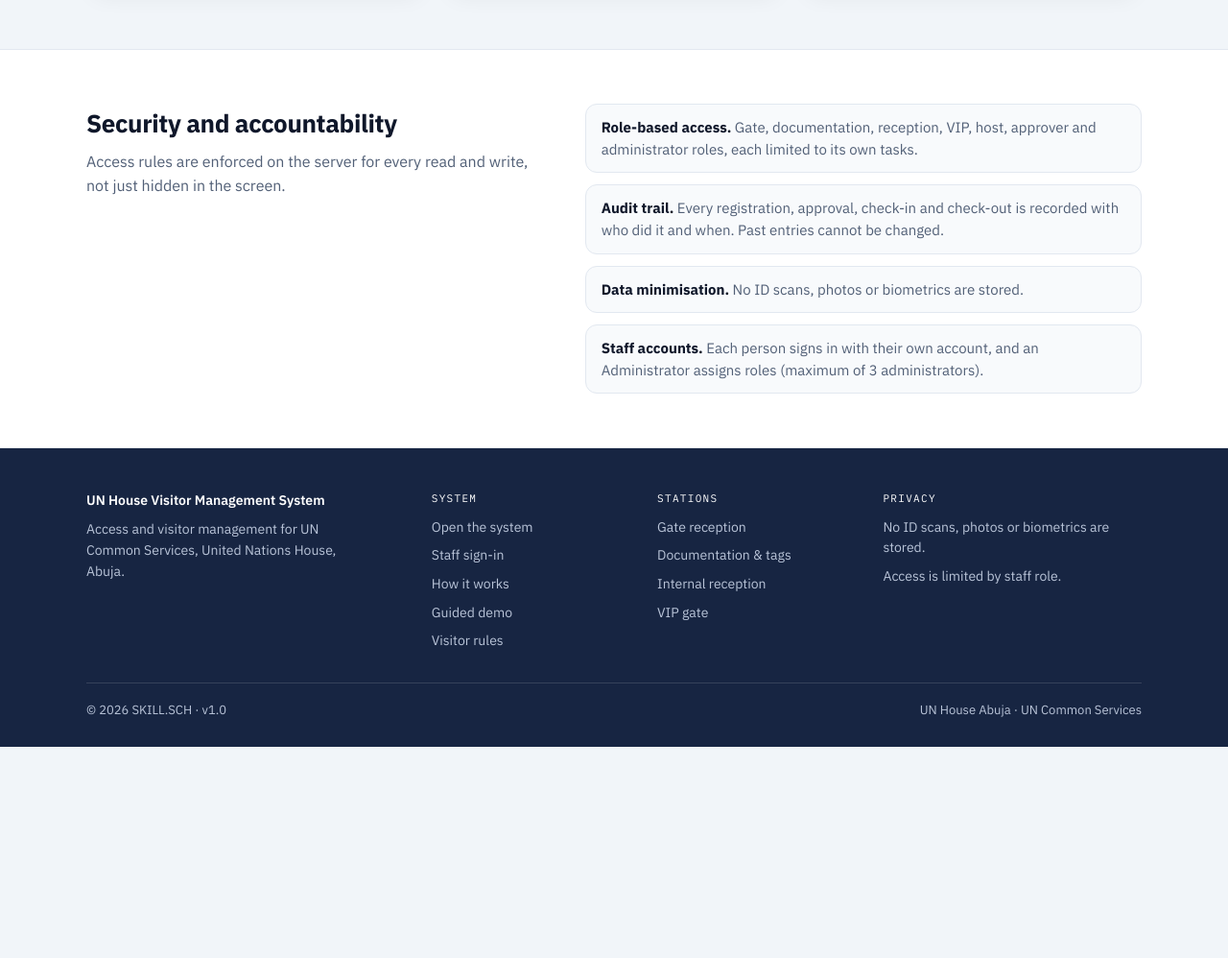
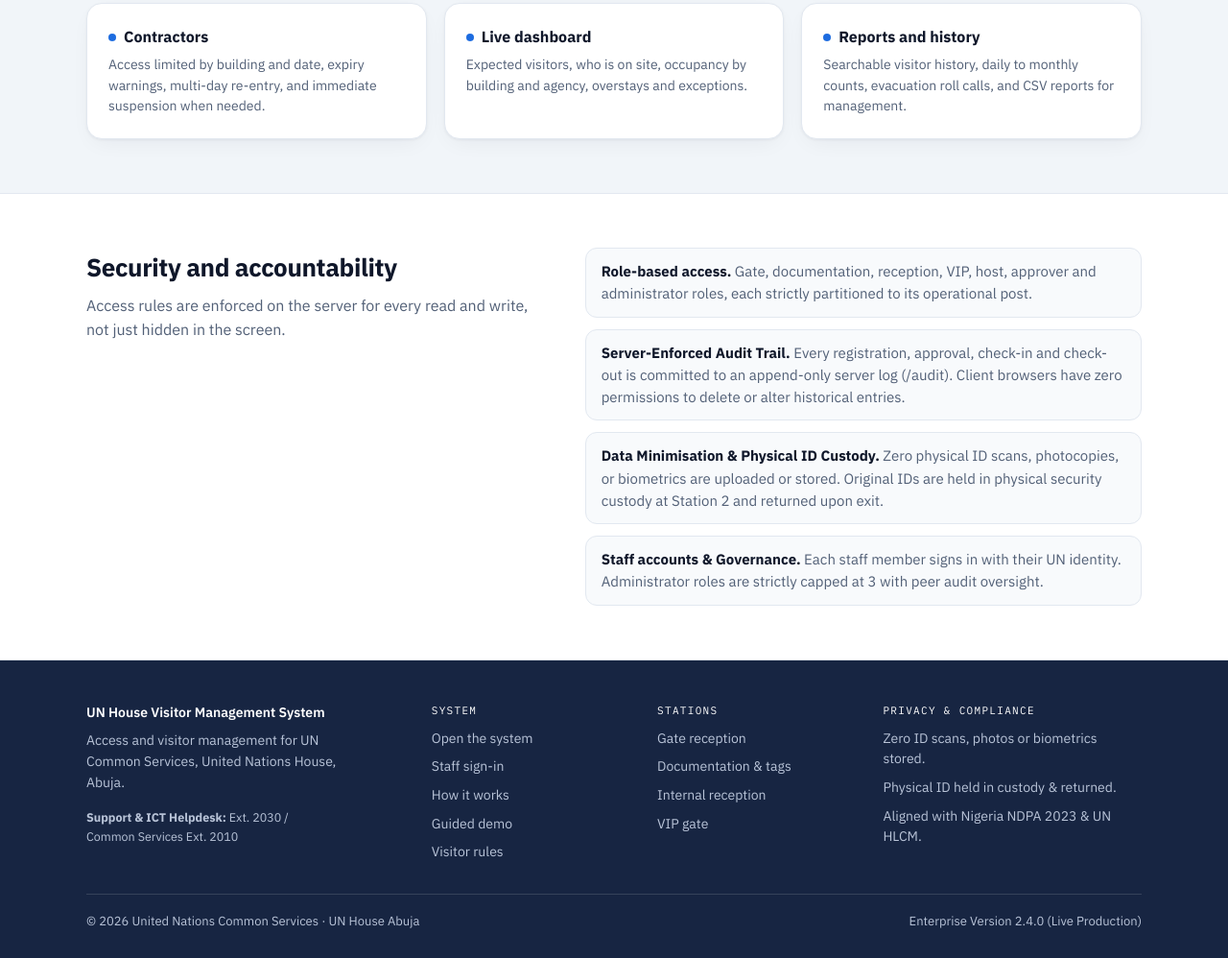
Before and after one commit to joinsslabs/UNVMS, a plain HTML site: page firebase-app/public/index.html in a window 1280 px wide. Shown: the part 1483-2481 px from the top of the page at 96% size. Before the commit the page ends 2261 px from the top, so only its background shows below. Drawn offline with Linux system fonts and the light colour scheme.

Commit message:
Address presentation tracker landing page points I-01 to I-04: real metrics, UN ownership, server audit clarity, support contact

```diff
--- a/firebase-app/public/index.html
+++ b/firebase-app/public/index.html
@@ -125,6 +125,24 @@ footer.band{background:var(--navy);color:var(--onnavy-muted);font-size:14px;padd
         <a class="btn ghost" href="app.html?demo">Try the guided demo</a>
         <a class="btn ghost" href="#how">How it works</a>
       </div>
+      <div class="metrics-bar" style="margin-top:32px;padding-top:24px;border-top:1px solid #ffffff18;display:grid;grid-template-columns:repeat(auto-fit,minmax(140px,1fr));gap:18px">
+        <div>
+          <div style="font-size:24px;font-weight:700;color:#fff;font-family:var(--mono)">350+</div>
+          <div style="font-size:11px;color:var(--onnavy-muted);text-transform:uppercase;letter-spacing:.08em;margin-top:2px">Daily Visitors</div>
+        </div>
+        <div>
+          <div style="font-size:24px;font-weight:700;color:#fff;font-family:var(--mono)">&lt; 45s</div>
+          <div style="font-size:11px;color:var(--onnavy-muted);text-transform:uppercase;letter-spacing:.08em;margin-top:2px">Gate Clearance</div>
+        </div>
+        <div>
+          <div style="font-size:24px;font-weight:700;color:#fff;font-family:var(--mono)">16 Agencies</div>
+          <div style="font-size:11px;color:var(--onnavy-muted);text-transform:uppercase;letter-spacing:.08em;margin-top:2px">Unified Compound</div>
+        </div>
+        <div>
+          <div style="font-size:24px;font-weight:700;color:#fff;font-family:var(--mono)">4 Stations</div>
+          <div style="font-size:11px;color:var(--onnavy-muted);text-transform:uppercase;letter-spacing:.08em;margin-top:2px">Sequential Flow</div>
+        </div>
+      </div>
     </div>
     <div class="pass" aria-label="Example visitor pass">
       <div class="ph"><span>Visitor pass</span><span class="st-ok">Checked in</span></div>
@@ -178,10 +196,10 @@ footer.band{background:var(--navy);color:var(--onnavy-muted);font-size:14px;padd
         <p class="sub" style="margin:0">Access rules are enforced on the server for every read and write, not just hidden in the screen.</p>
       </div>
       <ul>
-        <li><b>Role-based access.</b> Gate, documentation, reception, VIP, host, approver and administrator roles, each limited to its own tasks.</li>
-        <li><b>Audit trail.</b> Every registration, approval, check-in and check-out is recorded with who did it and when. Past entries cannot be changed.</li>
-        <li><b>Data minimisation.</b> No ID scans, photos or biometrics are stored.</li>
-        <li><b>Staff accounts.</b> Each person signs in with their own account, and an Administrator assigns roles (maximum of 3 administrators).</li>
+        <li><b>Role-based access.</b> Gate, documentation, reception, VIP, host, approver and administrator roles, each strictly partitioned to its operational post.</li>
+        <li><b>Server-Enforced Audit Trail.</b> Every registration, approval, check-in and check-out is committed to an append-only server log (/audit). Client browsers have zero permissions to delete or alter historical entries.</li>
+        <li><b>Data Minimisation &amp; Physical ID Custody.</b> Zero physical ID scans, photocopies, or biometrics are uploaded or stored. Original IDs are held in physical security custody at Station 2 and returned upon exit.</li>
+        <li><b>Staff accounts &amp; Governance.</b> Each staff member signs in with their UN identity. Administrator roles are strictly capped at 3 with peer audit oversight.</li>
       </ul>
     </div>
   </section>
@@ -193,6 +211,7 @@ footer.band{background:var(--navy);color:var(--onnavy-muted);font-size:14px;padd
       <div>
         <div class="fh">UN House Visitor Management System</div>
         <p>Access and visitor management for UN Common Services, United Nations House, Abuja.</p>
+        <p style="margin-top:8px;font-size:12.5px;color:var(--onnavy-muted)"><b>Support &amp; ICT Helpdesk:</b> Ext. 2030 / Common Services Ext. 2010</p>
       </div>
       <div>
         <div class="fl">System</div>
@@ -207,14 +226,15 @@ footer.band{background:var(--navy);color:var(--onnavy-muted);font-size:14px;padd
         <span>Gate reception</span><span>Documentation &amp; tags</span><span>Internal reception</span><span>VIP gate</span>
       </div>
       <div>
-        <div class="fl">Privacy</div>
-        <span>No ID scans, photos or biometrics are stored.</span>
-        <span>Access is limited by staff role.</span>
+        <div class="fl">Privacy &amp; Compliance</div>
+        <span>Zero ID scans, photos or biometrics stored.</span>
+        <span>Physical ID held in custody &amp; returned.</span>
+        <span>Aligned with Nigeria NDPA 2023 &amp; UN HLCM.</span>
       </div>
     </div>
     <div class="fbase">
-      <span>© <span id="yr">2026</span> SKILL.SCH · v1.0</span>
-      <span>UN House Abuja · UN Common Services</span>
+      <span>© <span id="yr">2026</span> United Nations Common Services · UN House Abuja</span>
+      <span>Enterprise Version 2.4.0 (Live Production)</span>
     </div>
   </div>
 </footer>
```
